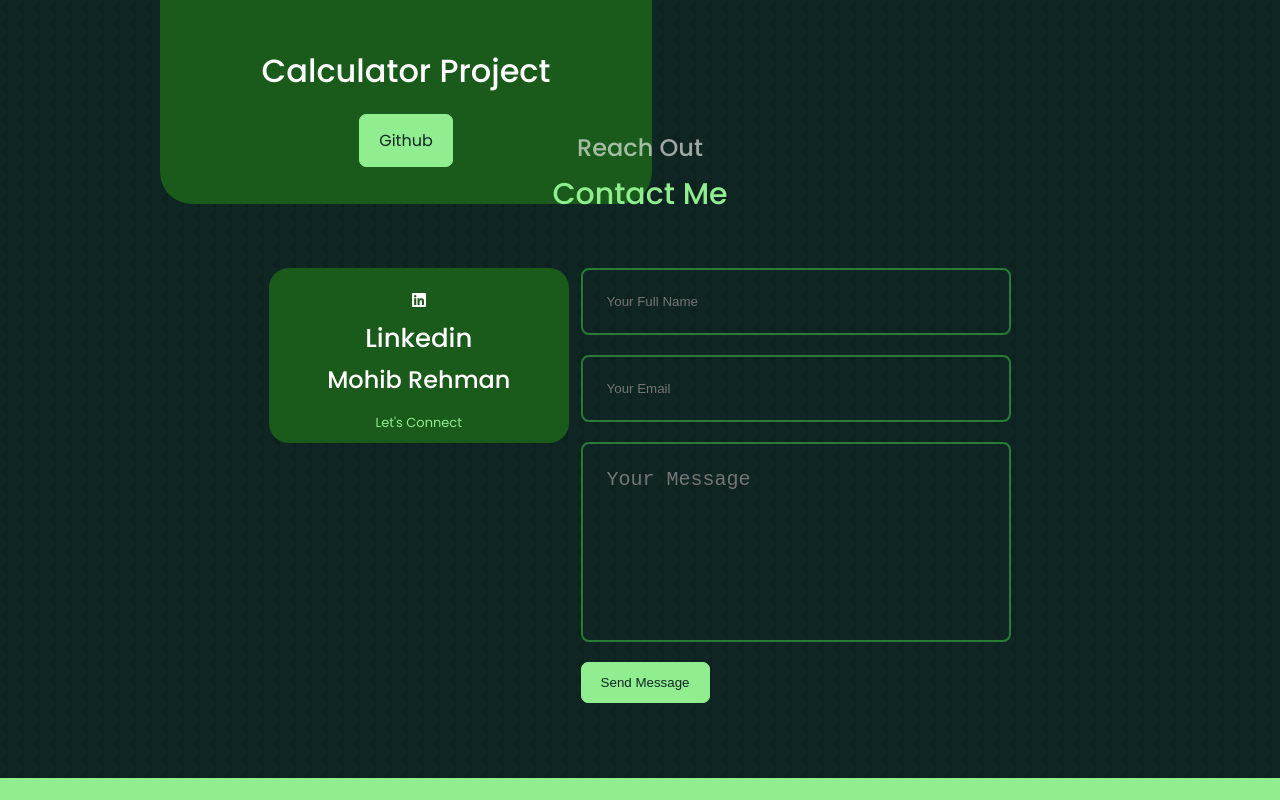
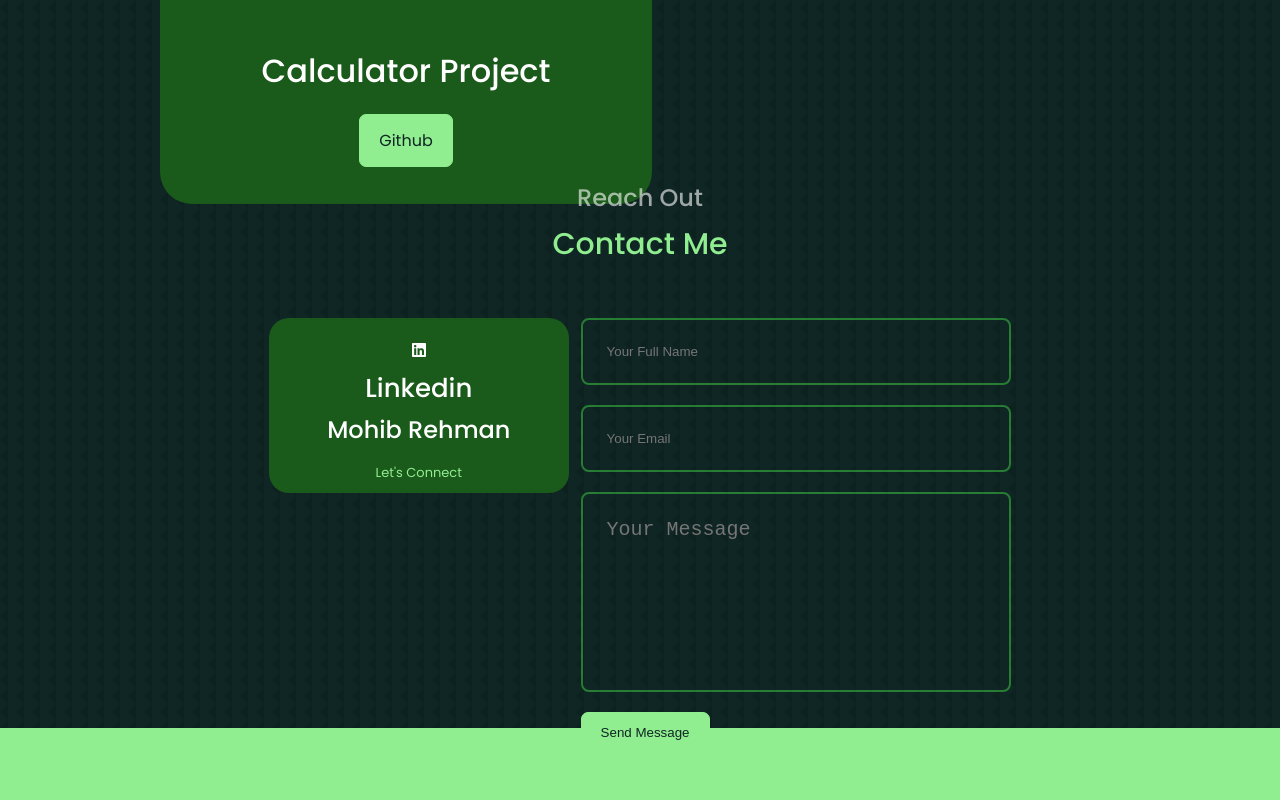
Before and after one commit to ImJehtts/Mohib-Website, a React (Create React App) app in the folder frontend/: page / in a window 1280 px wide. Shown: the part 4640-5440 px from the top of the page. Built offline with nearby package versions, Linux system fonts and the light colour scheme; grey boxes are pictures that could not be loaded.

Commit message:
Trying to fix email

```diff
--- a/frontend/src/components/Contact/Contact.css
+++ b/frontend/src/components/Contact/Contact.css
@@ -1,6 +1,6 @@
 #Contact{
-    margin-top: 1200px;
-    margin-bottom: 350px;
+    margin-top: 1250px;
+    margin-bottom: 250px;
 }
 
 .contact__container{
--- a/frontend/src/components/Contact/Contact.js
+++ b/frontend/src/components/Contact/Contact.js
@@ -13,8 +13,8 @@ const Contact = () => {
     e.preventDefault();
 
     emailjs
-      .sendForm(process.env.SERVICE_KEY, process.env.TEMPLATE_ID, form.current, {
-        publicKey: process.env.PUBLIC_KEY,
+      .sendForm(secrets.SERVICE_KEY, secrets.TEMPLATE_ID, form.current, {
+        publicKey: secrets.PUBLIC_KEY,
       })
       .then(
         () => {
```
